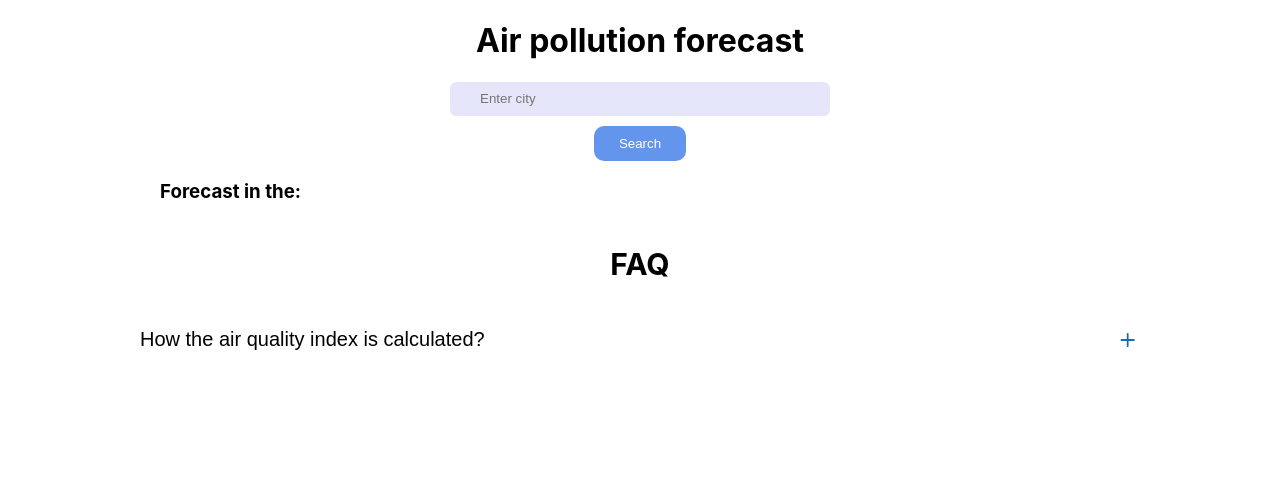
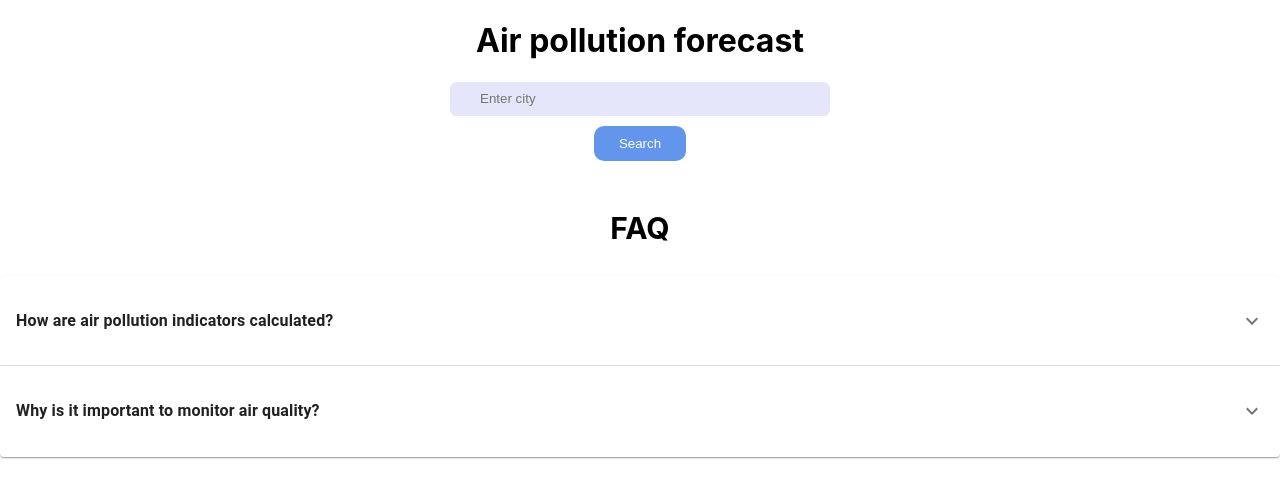
Before and after one commit to Alina-Gimp/air-pollution-forecast, a React (Create React App) app: page / in a window 1280 px wide. Shown: the top 498 px of the page. Built offline with nearby package versions, Linux system fonts and the light colour scheme; no server answers.

Commit message:
Updated FAQ component with MUI

```diff
--- a/src/air-quality/AirQuality.jsx
+++ b/src/air-quality/AirQuality.jsx
@@ -1,7 +1,7 @@
 import React, {useState} from 'react';
 import './AirQualityStyle.css';
 import useGetAirPollutionData from './hook/useGetAirPollutionData';
-import FaqComponent from './FaqComponent';
+import SimpleAccordion from './FaqComponent';
 import Pollution from './Pollution';
 import DateView from './DateView';
 import { mapQualityNumberToDescriptionElement } from './description/AirQualityMapper';
@@ -10,6 +10,7 @@ import AirStatusDescriptionView from './description/AirStatusDescriptionView';
 import InputCity from './InputCity';
 import useGetCoordinatesByAddressName from "./hook/useGetCoordinatesByAddressName";
 
+
 function AirQuality() {
   const [city, setCity] = useState();
 
@@ -17,7 +18,6 @@ function AirQuality() {
   const firstAddress = !!addresses && addresses.length > 0 && addresses[0] || {};
 
   const forecastAirPollutions = useGetAirPollutionData(firstAddress.coordinates);
-  console.log(forecastAirPollutions);
 
   const result = new Map();
   forecastAirPollutions.forEach((forecast) => {
@@ -80,7 +80,7 @@ function AirQuality() {
           />
         </div>
       </div>
-      <h3 className="city">Forecast in the: {firstAddress.name}</h3>
+      <h3 className="city">{firstAddress.name}</h3>
       <div className="blocks">
         {forShow.map((pollutionOn, index) => {
           /* const displayData = new Date(forecastAirPollution.dt * 1000).toDateString();
@@ -114,7 +114,7 @@ function AirQuality() {
           );
         })}
       </div>
-      <FaqComponent />
+      <SimpleAccordion />
     </div>
   );
 }
--- a/src/air-quality/AirQualityStyle.css
+++ b/src/air-quality/AirQualityStyle.css
@@ -158,69 +158,6 @@
     font-size: 30px;
 }
 
-.faqComponent {
-    font-family: sans-serif;
-    text-align: center;
-}
-
-.question-section {
-    background: transparent;
-    border: none;
-    border-radius: 8px;
-    width: 80vw;
-}
-
-.questionDiv {
-    align-items: center;
-    display: flex;
-    min-height: 10px;
-    text-align: left;
-    margin-left: 6px;
-}
-
-.question-align h4 {
-    margin-left: 8px;
-}
-
-.question {
-    font-size: 20px;
-    width: 100%;
-}
-
-.question-icon {
-    background: none;
-    border: none;
-    color: #1b6aae;
-    cursor: pointer;
-    font-size: 22px;
-    margin-left: auto;
-    margin-right: 8px;
-
-}
-
-.rotate {
-    transform: rotate(45deg);
-}
-
-.answer-divider {
-    border-top: 1px solid lightgray;
-}
-
-.answer {
-    margin-left: 8px;
-    margin-right: 8px;
-    max-height: 0;
-    overflow: hidden;
-    transition: max-height 0.6s ease;
-    text-align: left;
-}
-
-
-.answerStyle {
-    font-size: 17px;
-}
-
-
 .components_1_2 {
     display: flex;
     flex-direction: row;
--- a/src/air-quality/FaqComponent.js
+++ b/src/air-quality/FaqComponent.js
@@ -1,56 +1,43 @@
-import React, { useEffect, useState, useRef } from 'react';
-import { FiPlus } from 'react-icons/fi';
+import React from 'react';
+import Accordion from '@mui/material/Accordion';
+import AccordionSummary from '@mui/material/AccordionSummary';
+import AccordionDetails from '@mui/material/AccordionDetails';
+import Typography from '@mui/material/Typography';
+import ExpandMoreIcon from '@mui/icons-material/ExpandMore';
 
-function FaqComponent() {
-  const [active, setActive] = useState(false);
-  const contentRef = useRef(null);
-
-  useEffect(() => {
-    contentRef.current.style.maxHeight = active
-      ? `${contentRef.current.scrollHeight}px`
-      : '0px';
-  }, [contentRef, active]);
-
-  const toggleAccordion = () => {
-    setActive(!active);
-  };
-
+ function SimpleAccordion() {
   return (
-    <>
-      <div className="faqSpace">
-      <div className="divFaq">
-        <h2 className="faq">FAQ</h2>
-      </div>
-      <div>
-        <div className="faqComponent">
-          <div>
-            <button
-              className={`question-section ${active}`}
-              onClick={toggleAccordion}
-            >
-              <div>
-                <div className="questionDiv">
-                  <p className="question">
-                    How the air quality index is calculated?
-                  </p>
-                  <FiPlus
-                    className={active ? 'question-icon rotate' : 'question-icon'}
-                  />
-                </div>
-                <div
-                  ref={contentRef}
-                  className={active ? 'answer answer-divider' : 'answer'}
-                >
-                  <p className="answerStyle">Air pollution indicators are average values that have been calculated from data for each hour of the day.</p>
-                </div>
-              </div>
-            </button>
-          </div>
-        </div>
-      </div>
-      </div>
-    </>
+    <div>
+      <h3 className="faq">FAQ</h3>
+      <Accordion>
+        <AccordionSummary
+          expandIcon={<ExpandMoreIcon />}
+          aria-controls="panel1a-content"
+          id="panel1a-header"
+        >
+          <Typography><h4>How are air pollution indicators calculated?</h4></Typography>
+        </AccordionSummary>
+        <AccordionDetails>
+          <Typography>
+            Indicators display the average value per day.
+          </Typography>
+        </AccordionDetails>
+      </Accordion>
+      <Accordion>
+        <AccordionSummary
+          expandIcon={<ExpandMoreIcon />}
+          aria-controls="panel2a-content"
+          id="panel2a-header"
+        >
+          <Typography><h4>Why is it important to monitor air quality?</h4></Typography>
+        </AccordionSummary>
+        <AccordionDetails>
+          <Typography>
+            Air quality directly affects health. If regularly breathe polluted air, diseases of the cardiovascular, respiratory and nervous systems can exacerbate, the risk of diabetes and cancer increases.
+          </Typography>
+        </AccordionDetails>
+      </Accordion>
+    </div>
   );
 }
-
-export default FaqComponent;
+export default SimpleAccordion;
--- a/src/air-quality/InputCity.js
+++ b/src/air-quality/InputCity.js
@@ -4,9 +4,8 @@ function InputCity({saveCity}) {
   const [currentCity, setCurrentCity] = useState('');
 
   function handleChange(event) {
-    setCurrentCity(event.target.value.replace(/[^A-Za-z]/ig, ''));
+    setCurrentCity(event.target.value);
   }
-
 
 
   function handleButtonClick() {
@@ -22,7 +21,6 @@ function InputCity({saveCity}) {
     <div className="buttonAndInput">
       <div className="inputDiv">
         <input
-          id="autocomplete"
           className="input"
           placeholder="Enter city"
           value={currentCity}
```
